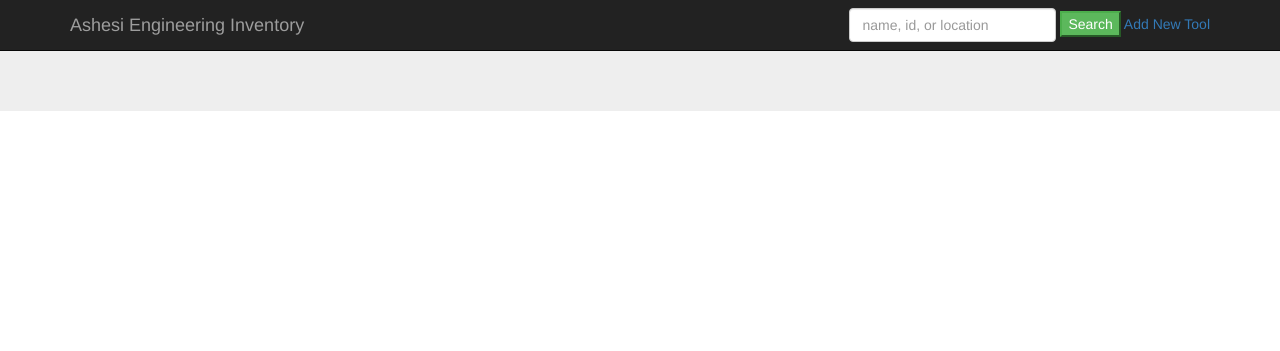
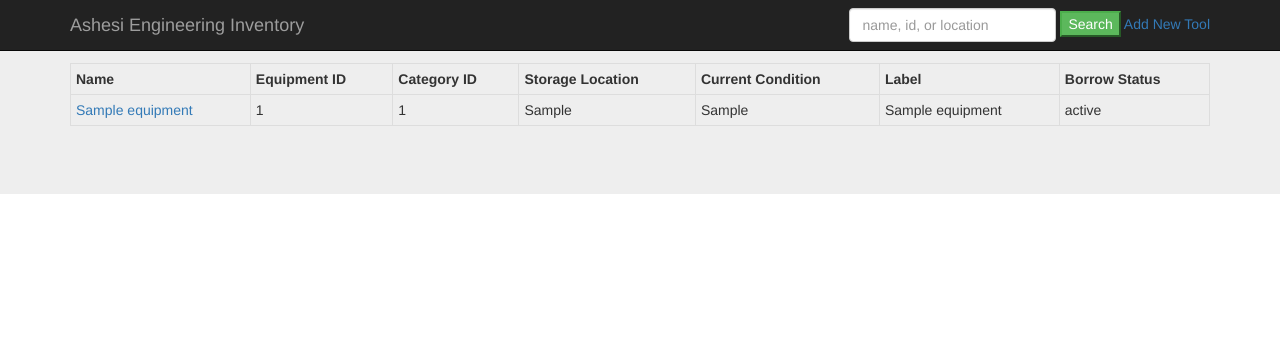
Before and after one commit to Lafia-King/Engineering-Inventory-Organizer, a PHP site: page / in a window 1280 px wide. Shown: the top 351 px of the page. Run offline with PHP 8.4, Linux system fonts and the light colour scheme; tables that the repository leaves empty or names only in its code hold one stand-in row (values such as "Sample post").

Commit message:
Connected the view to the controller for view all equipment

```diff
--- a/index.php
+++ b/index.php
@@ -45,6 +45,8 @@
     <div class="jumbotron">
       <div class="container">
 			<p></p>
-
+			<?php
+			include_once("display_equipment.php");
+			?>
       </div>
     </div>
```
